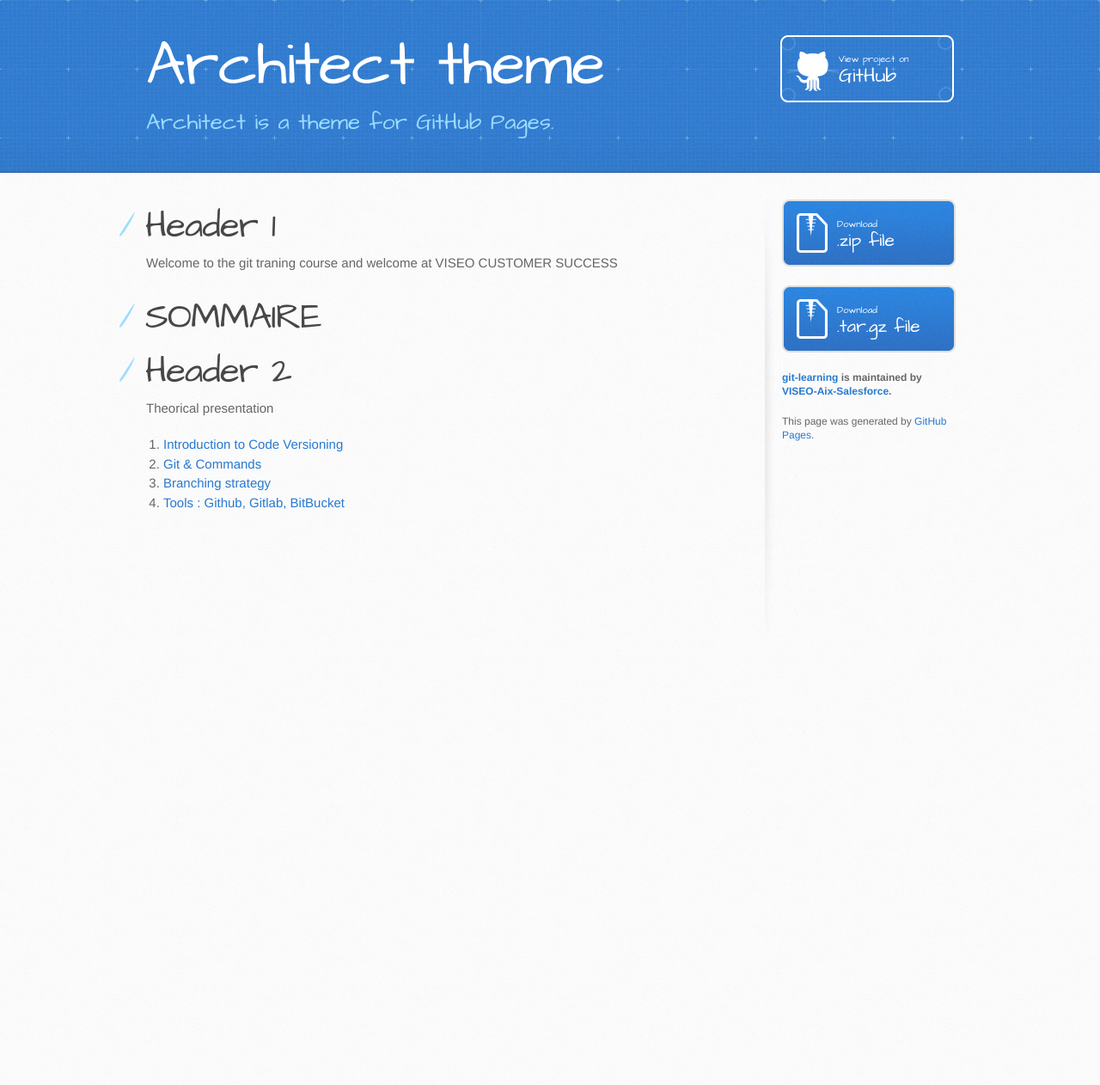
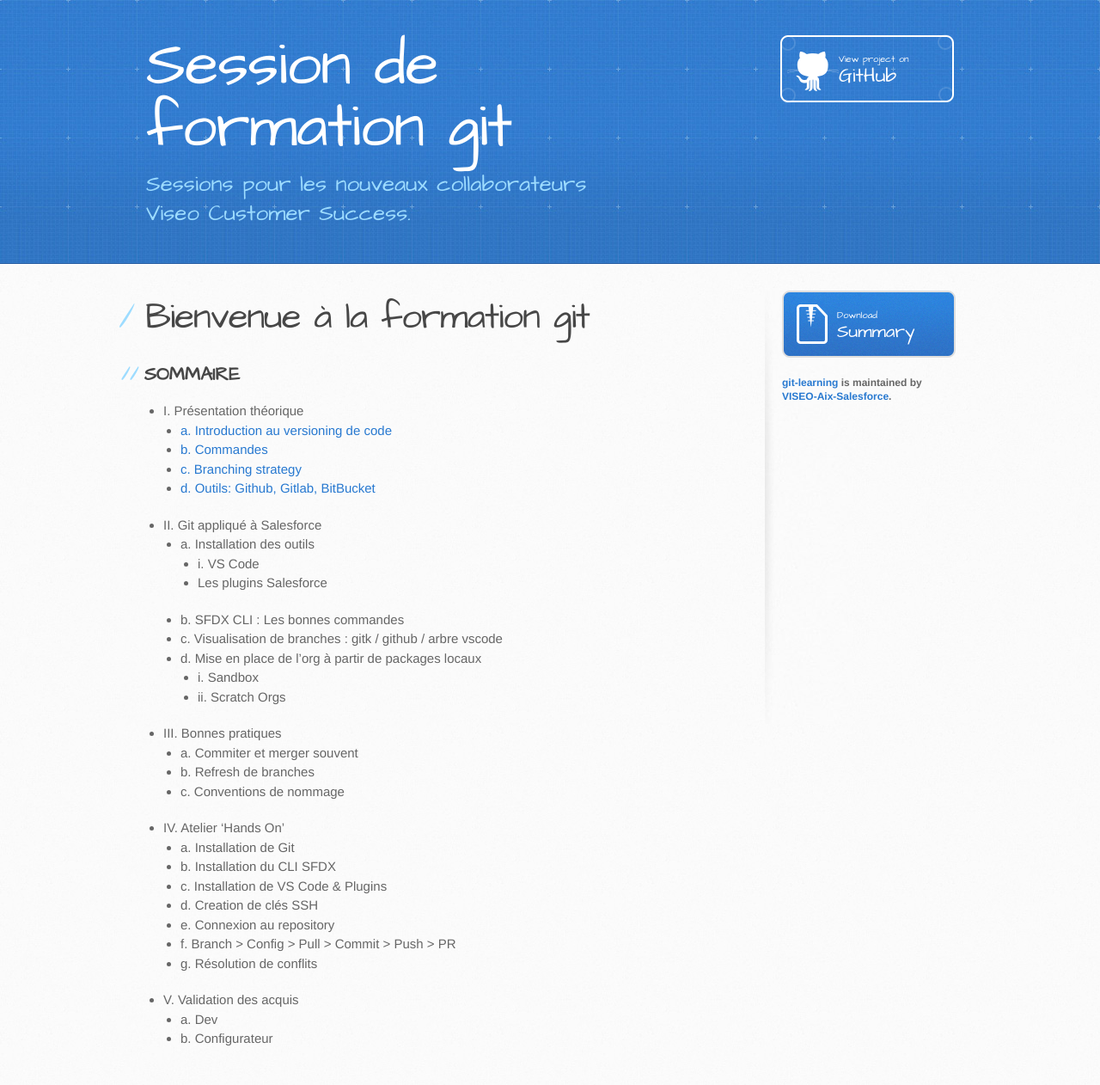
Before and after one commit to VISEO-Aix-Salesforce/git-learning, a Jekyll site: the page built from index.md, in a window 1280 px wide. Shown: the whole page at 86% size. Built offline with Jekyll 4.4.1, drawn with Linux system fonts in a browser that asks for light colours; our own code applies the rules of GitHub Pages for plain Markdown files; before the commit the page ends 900 px from its top, so only the background shows below that.

Commit message:
Nettoyage de l'index et ajout du sommaire

```diff
--- a/_config.yml
+++ b/_config.yml
@@ -1,5 +1,7 @@
-title: Architect theme
-description: Architect is a theme for GitHub Pages.
+title: Session de formation git
+description: Sessions pour les nouveaux collaborateurs Viseo Customer Success.
 show_downloads: true
 google_analytics:
 theme: jekyll-theme-architect
+github:
+ zip_url: assets/documents/Sommaire_formation_git.docx
--- a/_layouts/default.html
+++ b/_layouts/default.html
@@ -42,19 +42,13 @@
           {% if site.show_downloads %}
             <a href="{{ site.github.zip_url }}" class="button">
               <small>Download</small>
-              .zip file
-            </a>
-            <a href="{{ site.github.tar_url }}" class="button">
-              <small>Download</small>
-              .tar.gz file
+              Summary
             </a>
           {% endif %}
 
           {% if site.github.is_project_page %}
             <p class="repo-owner"><a href="{{ site.github.repository_url }}">{{ site.github.repository_name }}</a> is maintained by <a href="{{ site.github.owner_url }}">{{ site.github.owner_name }}</a>.</p>
           {% endif %}
-
-          <p>This page was generated by <a href="https://pages.github.com">GitHub Pages</a>.</p>
         </aside>
       </div>
     </div>
--- a/index.md
+++ b/index.md
@@ -2,16 +2,41 @@
 layout: default
 ---
 
-# Header 1
+# Bienvenue à la formation git
 
-Welcome to the git traning course and welcome at VISEO CUSTOMER SUCCESS
+## SOMMAIRE
 
-# SOMMAIRE
 
-# Header 2
-Theorical presentation
+- I. Présentation théorique
+  - [a. Introduction au versioning de code](pages/introCodeVersionig.md)
+  - [b. Commandes](pages/gitCommands.md)
+  - [c. Branching strategy](pages/branchingStrategy.md)
+  - [d. Outils: Github, Gitlab, BitBucket](pages/tools.md)
 
-1. [Introduction to Code Versioning](pages/introCodeVersionig.md)
-1.  [Git & Commands](pages/gitCommands.md)
-1.  [Branching strategy](pages/branchingStrategy.md)
-1.  [Tools : Github, Gitlab, BitBucket](pages/tools.md)
+- II. Git appliqué à Salesforce
+  - a. Installation des outils
+    - i. VS Code
+    - Les plugins Salesforce
+  - b. SFDX CLI : Les bonnes commandes
+  - c. Visualisation de branches : gitk / github / arbre vscode
+  - d. Mise en place de l'org à partir de packages locaux
+    - i. Sandbox
+    - ii. Scratch Orgs
+
+- III. Bonnes pratiques
+  - a. Commiter et merger souvent
+  - b. Refresh de branches
+  - c. Conventions de nommage
+
+- IV. Atelier 'Hands On'
+  - a. Installation de Git
+  - b. Installation du CLI SFDX
+  - c. Installation de VS Code & Plugins
+  - d. Creation de clés SSH
+  - e. Connexion au repository
+  - f. Branch > Config > Pull > Commit > Push > PR
+  - g. Résolution de conflits
+
+- V. Validation des acquis
+  - a. Dev
+  - b. Configurateur
```
Also changed, not shown: README.md, 1 other file.
